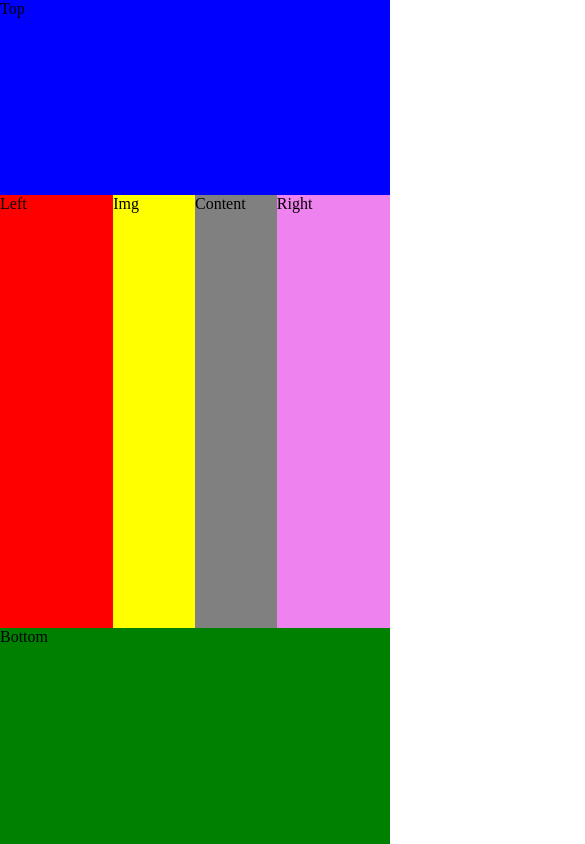
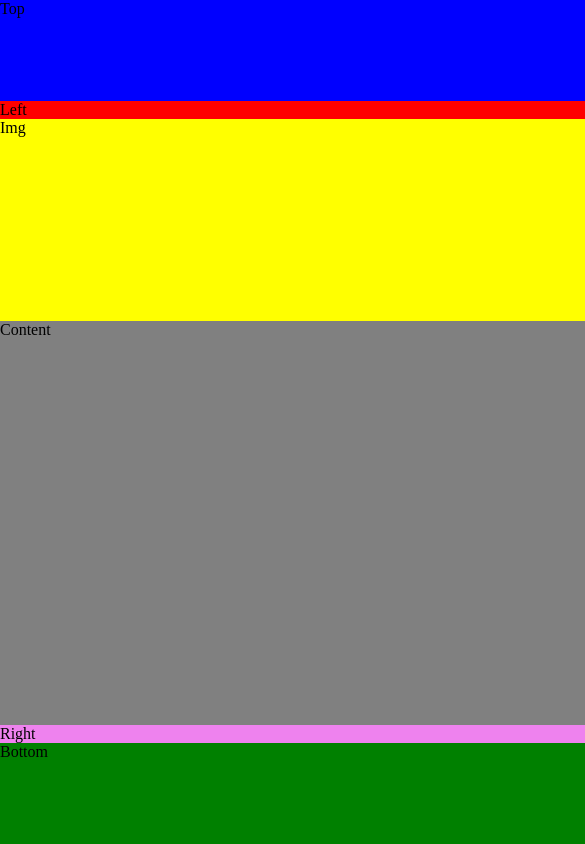
Before and after one commit to arajasmine/product_preview_card, a plain HTML site: page index.html in a window 390 px wide. Shown: the top 844 px of the page, 585 px wide, since content can reach past the window. Drawn offline with Linux system fonts and the light colour scheme.

Commit message:
Edit styles.css

```diff
--- a/styles.css
+++ b/styles.css
@@ -43,16 +43,23 @@ body{
     grid-area:bottomspace;
 }
 
-@media only screen and (max-width:375px){
+@media only screen and (max-width:550px){
+    .view {
+        width: 375px;
+    }
+
     .container{
         display: grid;
+        height: 100vh;
         width: 100vh;
-        grid-template-columns: 1;
-        grid-template-rows: 0.5fr 1fr 2fr 0.5fr;
+        grid-template-columns: 1fr;
+        grid-template-rows: 0.5fr 0fr 1fr 2fr 0fr 0.5fr;
         grid-template-areas:
         "topspace"
+        "leftspace"
         "image"
         "content1"
+        "rightspace"
         "bottomspace";
     }
 }
```
